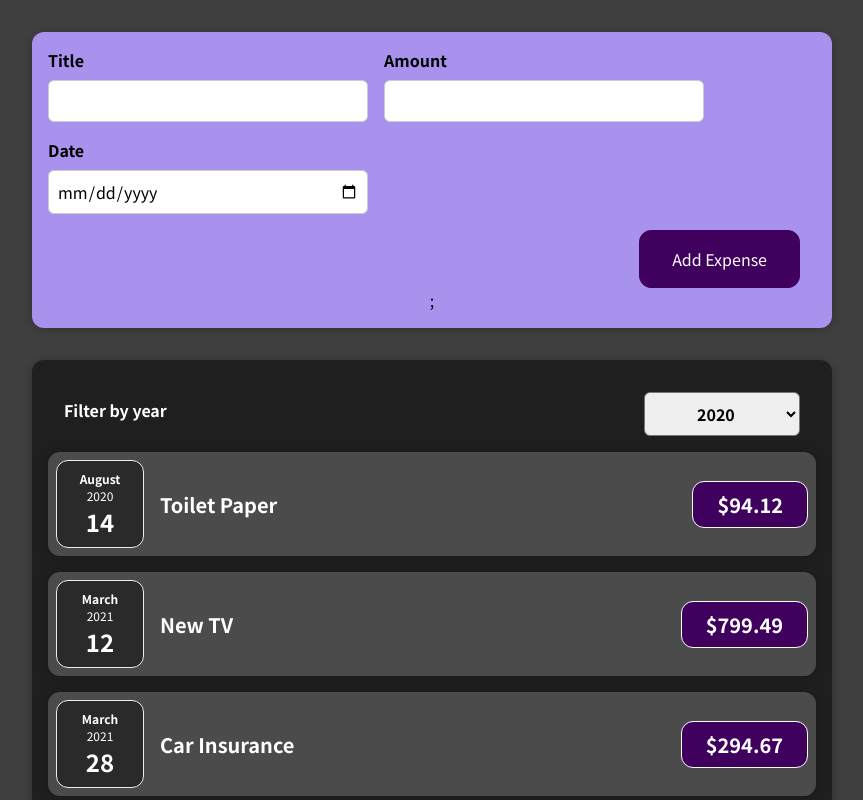
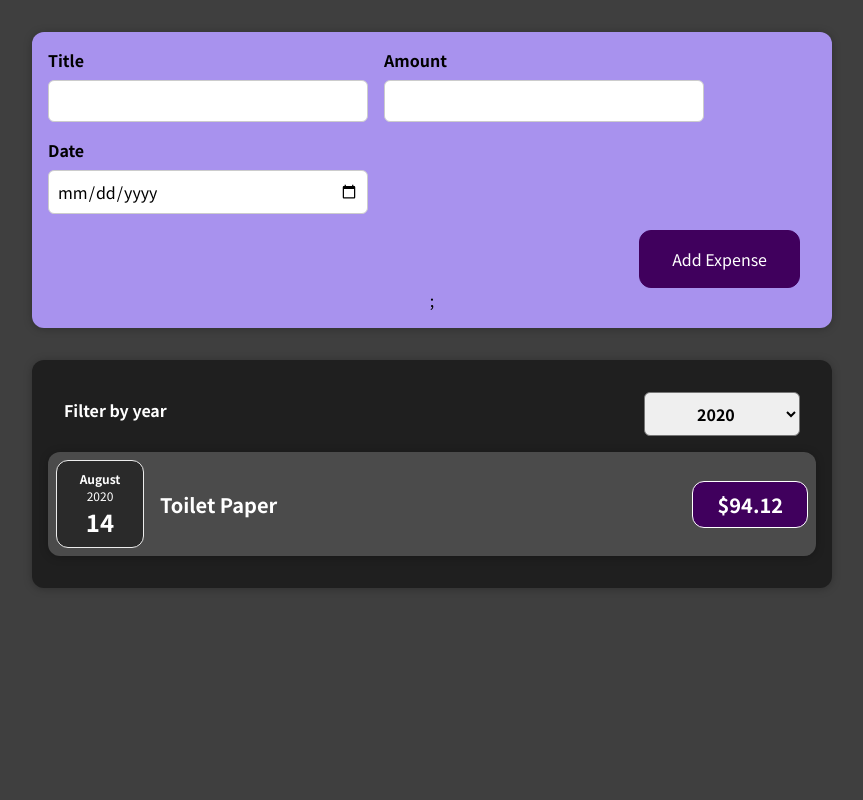
Before and after one commit to Max7133/react-state-and-working-with-events, a React (Create React App) app: page / in a window 1280 px wide. Shown: the top 800 px of the page, without its empty margins (208-1071 px from the left). Built offline with nearby package versions, Linux system fonts and the light colour scheme.

Commit message:
filtering ecpenses by year

```diff
--- a/src/components/Expenses/Expenses.js
+++ b/src/components/Expenses/Expenses.js
@@ -13,6 +13,11 @@
     setFilteredYear(selectedYear);
   };
 
+  // Filtering expenses
+  const filteredExpenses = props.items.filter((expense) => {
+    return expense.date.getFullYear().toString() === filteredYear;
+  });
+
   // props.items.map --- Retransforms the array to an array full of JSX items
   return (
     <div>
@@ -21,7 +26,7 @@
           selected={filteredYear}
           onChangeFilter={filterChangeHandler}
         />
-        {props.items.map((expense) => (
+        {filteredExpenses.map((expense) => (
           <ExpenseItem
             key={expense.id}
             title={expense.title}
```
